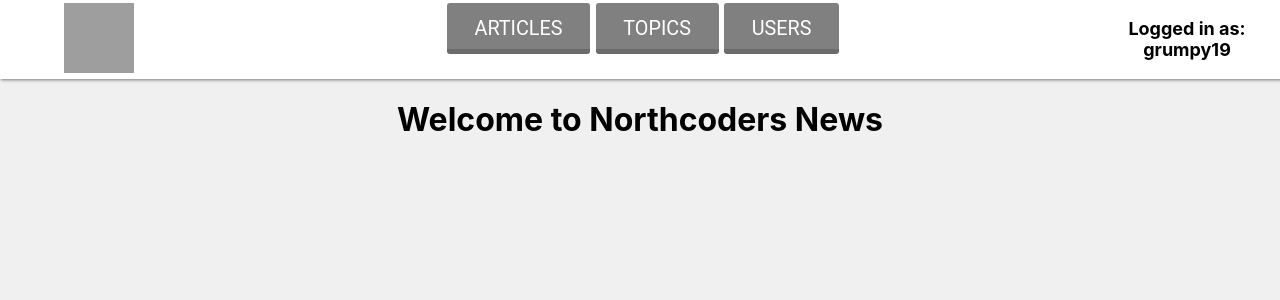
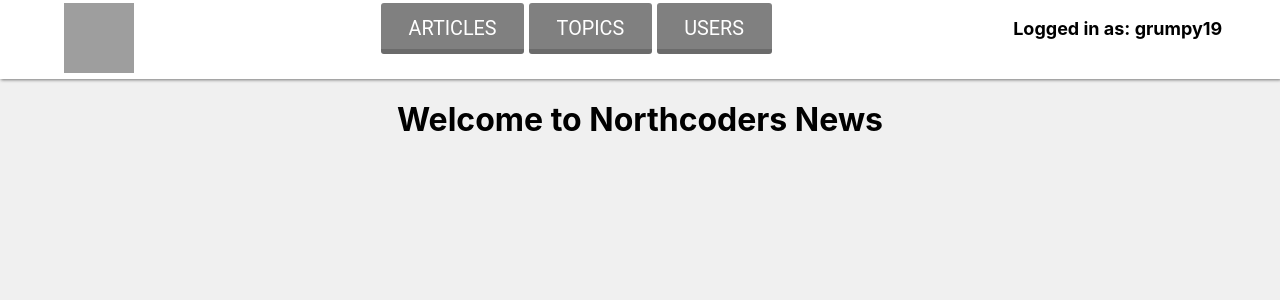
Before and after one commit to SattySingh96/Northcoders_Frontend_News-API, a React (Create React App) app: page / in a window 1280 px wide. Shown: the top 300 px of the page. Built offline with nearby package versions, Linux system fonts and the light colour scheme; grey boxes are pictures that could not be loaded.

Commit message:
Altereed AddComment input box width to fix page margins

```diff
--- a/src/App.css
+++ b/src/App.css
@@ -12,14 +12,18 @@ body {
 
 /* Header Styling - Start */
 .Header {
+  position: -webkit-sticky;
   display: grid;
-  grid-template-columns: 15% 70% 15%;
+  grid-template-columns: 15% 60% 25%;
   grid-template-rows: 20%;
   background-color: white;
   box-shadow: 1px 1px 3px rgba(0, 0, 0, 0.5);
   padding: 3px;
-  width: 100%;
+  width: auto;
   font-size: 12px;
+}
+.Username{
+  font-size: calc(10px + 1vmin);
 }
 .Home {
   display: flex;
@@ -94,7 +98,7 @@ body {
   font-size: 12px;
 }
 .ArticleTitle {
-  font-size: 20px;
+  font-size: 17px;
   text-decoration: none;
 }
 .ArticleCardVoter {
--- a/src/Components/AddComment.jsx
+++ b/src/Components/AddComment.jsx
@@ -35,7 +35,7 @@ class AddComment extends Component {
               onChange={this.handleChange}
               value={body}
               required
-              size="50"
+              size="40"
             ></input>
           </label>
           <button className="AddCommentButton" onClick={this.handleSubmit}>
--- a/src/Components/Header.jsx
+++ b/src/Components/Header.jsx
@@ -7,7 +7,7 @@ const Header = ({username}) => {
     <div className='Header'>
       <Home />
       <Nav />
-      <h2>Logged in as: {username}</h2>
+      <h2 className='Username'>Logged in as: {username}</h2>
     </div>
   );
 };
```
